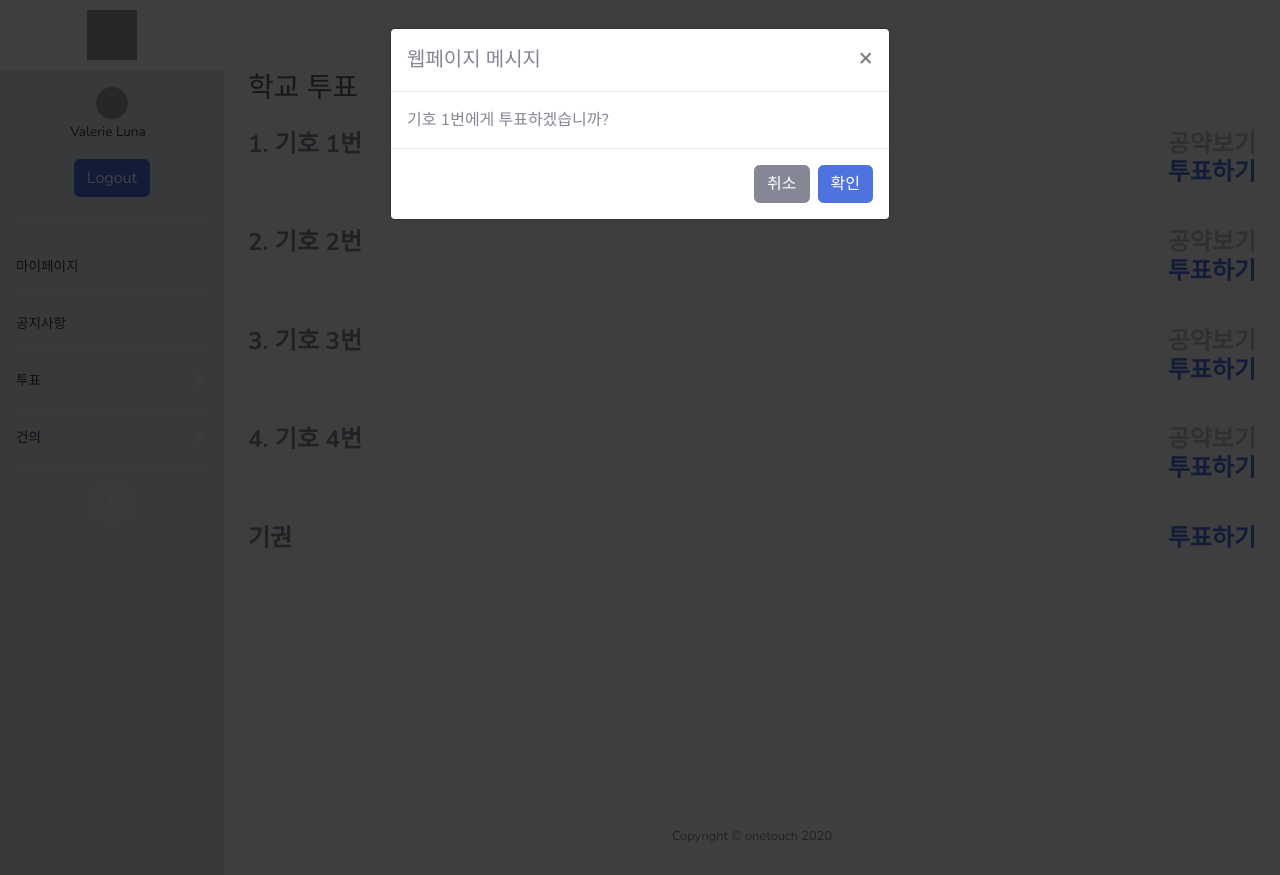
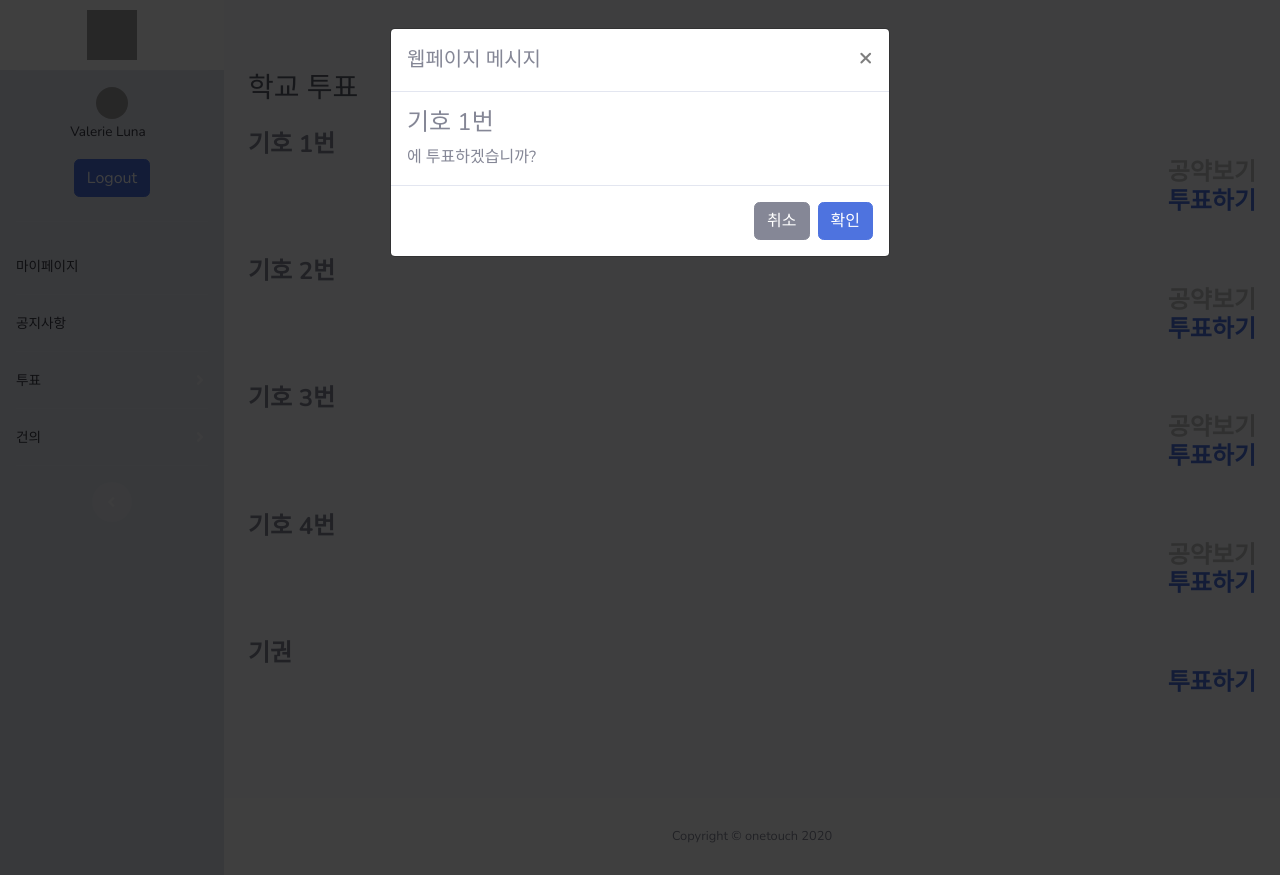
Before and after one commit to onetouch-ds/onetouch-workspace, a Django app: page /school-voting/ in a window 1280 px wide, after a click on "투표하기". Run offline with Django 3.2, Linux system fonts and the light colour scheme; some libraries are stand-ins or nearby versions; grey boxes are pictures that could not be loaded.

Commit message:
투표 확인 알림

```diff
--- a/theapp/templates/school-voting.html
+++ b/theapp/templates/school-voting.html
@@ -16,35 +16,35 @@
           <div class="row">
             <div class="col-12">
               <div class="list-group">
-                <h4 class="large font-weight-bold">1. 기호 1번
+                <h4 class="large font-weight-bold"><div id="candidatenum">기호 1번</div>
                       <a href="{% url 'school-pledge'%}" class="float-right"> <!-- 공약 보기 링크 연결 -->
                         <span class="text" style="color:silver; font-weight:bold">공약보기</span>
                       </a> <br>
                       <a data-toggle="modal" data-target="#exampleModal" class="float-right"><span class="text-primary">투표하기</span> </a> <!-- 투표 화면 링크 추가-->
                       </h4>
                       <hr>
-                <h4 class="large font-weight-bold">2. 기호 2번
+                <h4 class="large font-weight-bold"><div id="candidatenum">기호 2번</div>
                     <a href="{% url 'school-pledge'%}" class="float-right"> <!-- 공약 보기 링크 연결 -->
                         <span class="text" style="color:silver; font-weight:bold">공약보기</span>
                       </a> <br>
                       <a data-toggle="modal" data-target="#exampleModal" class="float-right"><span class="text-primary">투표하기</span> </a> <!-- 투표 화면 링크 추가-->
                       </h4>
                       <hr>
-                <h4 class="large font-weight-bold">3. 기호 3번
+                <h4 class="large font-weight-bold"> <div id="candidatenum">기호 3번</div>
                     <a href="{% url 'school-pledge'%}" class="float-right"> <!-- 공약 보기 링크 연결 -->
                         <span class="text" style="color:silver; font-weight:bold">공약보기</span>
                       </a> <br>
                       <a data-toggle="modal" data-target="#exampleModal" class="float-right"><span class="text-primary">투표하기</span> </a> <!-- 투표 화면 링크 추가-->
                       </h4>
                       <hr>
-                <h4 class="large font-weight-bold">4. 기호 4번
+                <h4 class="large font-weight-bold"><div id="candidatenum">기호 4번</div>
                     <a href="{% url 'school-pledge'%}" class="float-right"> <!-- 공약 보기 링크 연결 -->
                         <span class="text" style="color:silver; font-weight:bold">공약보기</span>
                       </a> <br>
                       <a data-toggle="modal" data-target="#exampleModal" class="float-right"><span class="text-primary">투표하기</span> </a> <!-- 투표 화면 링크 추가-->
                       </h4>
                       <hr>
-                <h4 class="large font-weight-bold">기권
+                <h4 class="large font-weight-bold"><div id="candidatenum">기권</div>
                       <a data-toggle="modal" data-target="#exampleModal" class="float-right"><span class="text-primary">투표하기</span> </a> <!-- 투표 화면 링크 추가-->
                       </h4>
                       <hr>
@@ -78,17 +78,42 @@
             </button>
           </div>
           <div class="modal-body">
-            기호 1번에게 투표하겠습니까?
+          <h4>
+          <script>//모르겠음.....ㅜㅜ
+            var can = document.getElementById("candidatenum").innerHTML;
+            document.write(can);
+          </script>
+          </h4>
+            에 투표하겠습니까?
           </div>
           <div class="modal-footer">
             <button type="button" class="btn btn-secondary" data-dismiss="modal">취소</button>
-            <a href="{%url 'school-vote'%}"><button type="button" class="btn btn-primary">확인</button></a>
+            <button type="button"class="btn btn-primary" data-toggle="modal" data-target="#confirm">확인</button></a>
           </div>
         </div>
       </div>
     </div>
 
+  <div class="modal fade" id="confirm" tabindex="-1" aria-labelledby="exampleModalLabel" aria-hidden="true">
+  <div class="modal-dialog">
+    <div class="modal-content">
+      <div class="modal-header">
+        <h5 class="modal-title" id="exampleModalLabel">투표 확인</h5>
+        <button type="button" class="close" data-dismiss="modal" aria-label="Close">
+          <span aria-hidden="true">&times;</span>
+        </button>
+      </div>
+      <div class="modal-body">
 
+       <h2> 투표되었습니다</h2>
+
+      </div>
+      <div class="modal-footer">
+        <a href="{%url 'school-vote'%}"><button type="button" class="btn btn-primary">확인</button>
+      </div>
+    </div>
+  </div>
+</div>
 
     <script src="https://code.jquery.com/jquery-3.3.1.slim.min.js"></script>
     <script src="https://cdnjs.cloudflare.com/ajax/libs/popper.js/1.14.3/umd/popper.min.js"></script>
```
Also changed, not shown: theapp/templates/college-voting.html (+32 -7 lines), theapp/templates/department-voting.html (+28 -9 lines).
